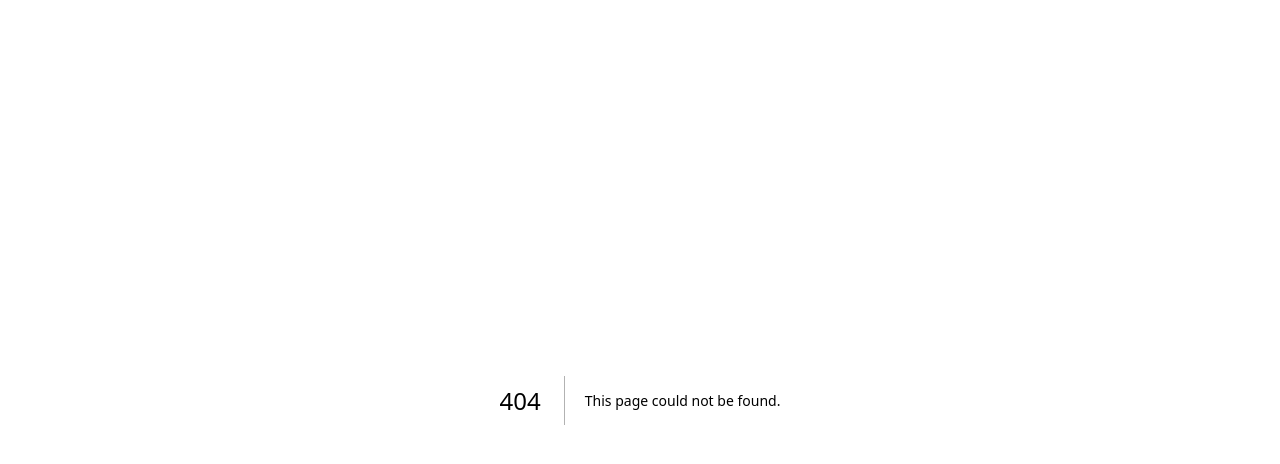
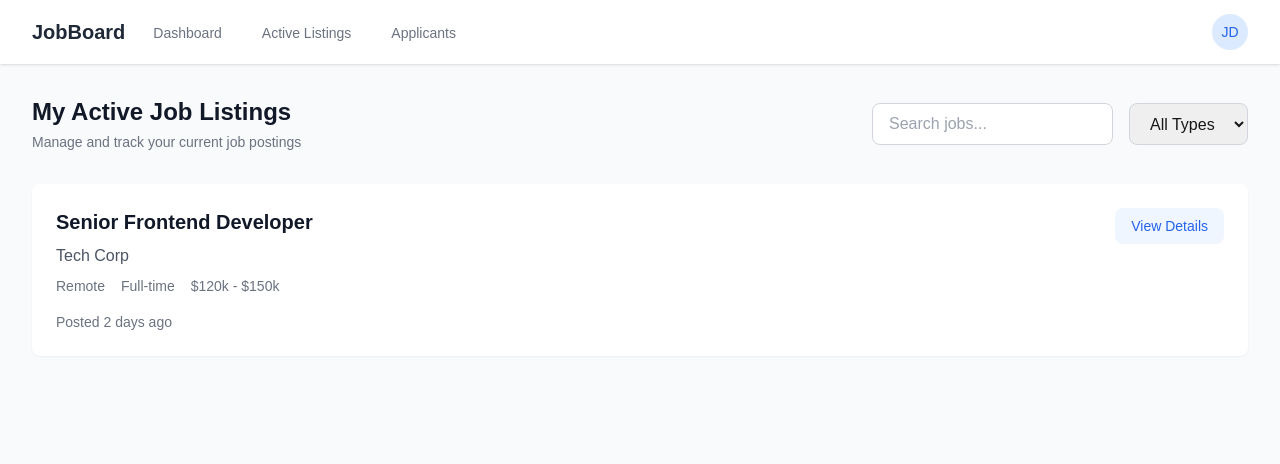
Before and after one commit to Kappaccinoh/simple-jb, a Next.js app in the folder simplejbapp/: page /jobs in a window 1280 px wide. Before the commit this address had no page. Shown: the top 464 px of the page. Built offline with nearby package versions, Linux system fonts and the light colour scheme.

Commit message:
stable ui

```diff
--- /dev/null
+++ b/simplejbapp/app/applications/page.tsx
@@ -0,0 +1,97 @@
+import { Navbar } from "@/app/components/navigation/Navbar";
+
+interface Application {
+  id: number;
+  name: string;
+  position: string;
+  applied: string;
+  status: 'new' | 'reviewed' | 'interviewed' | 'rejected' | 'accepted';
+  email: string;
+}
+
+export default function ApplicationsPage() {
+  const applications: Application[] = [
+    {
+      id: 1,
+      name: "John Doe",
+      position: "Senior Frontend Developer",
+      applied: "2024-02-15",
+      status: "new",
+      email: "john.doe@example.com"
+    },
+    {
+      id: 2,
+      name: "Jane Smith",
+      position: "Backend Engineer",
+      applied: "2024-02-14",
+      status: "reviewed",
+      email: "jane.smith@example.com"
+    },
+    // Add more sample applications...
+  ];
+
+  return (
+    <div className="min-h-screen bg-gray-50 dark:bg-gray-900">
+      <Navbar />
+      <div className="max-w-7xl mx-auto px-4 sm:px-6 lg:px-8 py-8">
+        <div className="mb-8">
+          <h1 className="text-2xl font-bold text-gray-900 dark:text-white">
+            Applicant Management
+          </h1>
+          <p className="mt-1 text-sm text-gray-500 dark:text-gray-400">
+            Track and respond to candidates who have applied to your positions
+          </p>
+        </div>
+
+        <div className="bg-white dark:bg-gray-800 rounded-lg shadow-sm">
+          <div className="p-6">
+            <div className="space-y-6">
+              {applications.map((application) => (
+                <div
+                  key={application.id}
+                  className="border-b border-gray-200 dark:border-gray-700 last:border-0 pb-6 last:pb-0"
+                >
+                  <div className="flex justify-between items-start">
+                    <div className="flex-1">
+                      <div className="flex items-center gap-3">
+                        <h3 className="font-medium text-gray-900 dark:text-white">
+                          {application.name}
+                        </h3>
+                        <span className={`inline-flex items-center px-2.5 py-0.5 rounded-full text-xs font-medium ${
+                          application.status === 'new' ? 'bg-blue-100 text-blue-800' :
+                          application.status === 'reviewed' ? 'bg-yellow-100 text-yellow-800' :
+                          application.status === 'interviewed' ? 'bg-purple-100 text-purple-800' :
+                          application.status === 'accepted' ? 'bg-green-100 text-green-800' :
+                          'bg-red-100 text-red-800'
+                        }`}>
+                          {application.status.charAt(0).toUpperCase() + application.status.slice(1)}
+                        </span>
+                      </div>
+                      <p className="mt-1 text-sm text-gray-500 dark:text-gray-400">
+                        {application.position}
+                      </p>
+                      <p className="text-sm text-gray-500 dark:text-gray-400">
+                        {application.email}
+                      </p>
+                      <p className="mt-2 text-sm text-gray-500 dark:text-gray-400">
+                        Applied on {application.applied}
+                      </p>
+                    </div>
+                    <div className="flex gap-2">
+                      <button className="text-sm text-blue-600 hover:text-blue-700 dark:text-blue-400 dark:hover:text-blue-300">
+                        View Details
+                      </button>
+                      <button className="text-sm text-gray-600 hover:text-gray-700 dark:text-gray-400 dark:hover:text-gray-300">
+                        Update Status
+                      </button>
+                    </div>
+                  </div>
+                </div>
+              ))}
+            </div>
+          </div>
+        </div>
+      </div>
+    </div>
+  );
+}
--- a/simplejbapp/app/components/dashboard/RecentApplications.tsx
+++ b/simplejbapp/app/components/dashboard/RecentApplications.tsx
@@ -1,6 +1,7 @@
 'use client';
 
 import React from 'react';
+import Link from 'next/link';
 
 interface Application {
   id: number;
@@ -57,9 +58,6 @@ export function RecentApplications() {
           <h2 className="text-lg font-semibold text-gray-900 dark:text-white">
             Recent Applications
           </h2>
-          <button className="text-sm text-blue-600 hover:text-blue-700 dark:text-blue-400 dark:hover:text-blue-300">
-            View all
-          </button>
         </div>
 
         <div className="space-y-4">
@@ -105,9 +103,12 @@ export function RecentApplications() {
       </div>
 
       <div className="border-t border-gray-200 dark:border-gray-700 px-6 py-4">
-        <button className="text-sm text-gray-500 hover:text-gray-700 dark:text-gray-400 dark:hover:text-gray-300">
-          Export applications →
-        </button>
+        <Link
+          href="/applications"
+          className="text-sm text-gray-500 hover:text-gray-700 dark:text-gray-400 dark:hover:text-gray-300"
+        >
+          View all applications →
+        </Link>
       </div>
     </div>
   );
--- a/simplejbapp/app/components/navigation/Navbar.tsx
+++ b/simplejbapp/app/components/navigation/Navbar.tsx
@@ -21,16 +21,22 @@ export function Navbar() {
             </div>
             <div className="hidden sm:ml-6 sm:flex sm:space-x-8">
               <Link
+                href="/"
+                className="border-transparent text-gray-500 hover:border-gray-300 hover:text-gray-700 inline-flex items-center px-1 pt-1 border-b-2 text-sm font-medium dark:text-gray-300 dark:hover:text-white transition-colors"
+              >
+                Dashboard
+              </Link>
+              <Link
                 href="/jobs"
                 className="border-transparent text-gray-500 hover:border-gray-300 hover:text-gray-700 inline-flex items-center px-1 pt-1 border-b-2 text-sm font-medium dark:text-gray-300 dark:hover:text-white transition-colors"
               >
-                Jobs
+                Active Listings
               </Link>
               <Link
                 href="/applications"
                 className="border-transparent text-gray-500 hover:border-gray-300 hover:text-gray-700 inline-flex items-center px-1 pt-1 border-b-2 text-sm font-medium dark:text-gray-300 dark:hover:text-white transition-colors"
               >
-                Applications
+                Applicants
               </Link>
             </div>
           </div>
--- /dev/null
+++ b/simplejbapp/app/jobs/page.tsx
@@ -0,0 +1,82 @@
+import { Navbar } from "@/app/components/navigation/Navbar";
+import Link from "next/link";
+
+export default function JobsPage() {
+  const jobs = [
+    {
+      id: 1,
+      title: "Senior Frontend Developer",
+      company: "Tech Corp",
+      location: "Remote",
+      salary: "$120k - $150k",
+      type: "Full-time",
+      posted: "2 days ago"
+    },
+    // Add more sample jobs...
+  ];
+
+  return (
+    <div className="min-h-screen bg-gray-50 dark:bg-gray-900">
+      <Navbar />
+      <div className="max-w-7xl mx-auto px-4 sm:px-6 lg:px-8 py-8">
+        <div className="flex justify-between items-center mb-8">
+          <div>
+            <h1 className="text-2xl font-bold text-gray-900 dark:text-white">
+              My Active Job Listings
+            </h1>
+            <p className="mt-1 text-sm text-gray-500 dark:text-gray-400">
+              Manage and track your current job postings
+            </p>
+          </div>
+          <div className="flex gap-4">
+            <input
+              type="text"
+              placeholder="Search jobs..."
+              className="px-4 py-2 border border-gray-300 rounded-lg focus:ring-2 focus:ring-blue-500 focus:border-transparent dark:bg-gray-700 dark:border-gray-600 dark:text-white"
+            />
+            <select className="px-4 py-2 border border-gray-300 rounded-lg focus:ring-2 focus:ring-blue-500 focus:border-transparent dark:bg-gray-700 dark:border-gray-600 dark:text-white">
+              <option>All Types</option>
+              <option>Full-time</option>
+              <option>Part-time</option>
+              <option>Contract</option>
+            </select>
+          </div>
+        </div>
+
+        <div className="space-y-4">
+          {jobs.map((job) => (
+            <div
+              key={job.id}
+              className="bg-white dark:bg-gray-800 rounded-lg shadow-sm p-6 hover:shadow-md transition-shadow"
+            >
+              <div className="flex justify-between items-start">
+                <div>
+                  <h2 className="text-xl font-semibold text-gray-900 dark:text-white">
+                    {job.title}
+                  </h2>
+                  <div className="mt-2 space-y-2">
+                    <p className="text-gray-600 dark:text-gray-300">{job.company}</p>
+                    <div className="flex gap-4 text-sm text-gray-500 dark:text-gray-400">
+                      <span>{job.location}</span>
+                      <span>{job.type}</span>
+                      <span>{job.salary}</span>
+                    </div>
+                  </div>
+                </div>
+                <Link
+                  href={`/jobs/${job.id}`}
+                  className="px-4 py-2 text-sm font-medium text-blue-600 bg-blue-50 rounded-lg hover:bg-blue-100 dark:bg-blue-900/20 dark:text-blue-400 dark:hover:bg-blue-900/30 transition-colors"
+                >
+                  View Details
+                </Link>
+              </div>
+              <div className="mt-4 text-sm text-gray-500 dark:text-gray-400">
+                Posted {job.posted}
+              </div>
+            </div>
+          ))}
+        </div>
+      </div>
+    </div>
+  );
+}
--- a/simplejbapp/app/page.tsx
+++ b/simplejbapp/app/page.tsx
@@ -10,9 +10,14 @@ export default async function Page() {
       <Navbar />
       <div className="max-w-7xl mx-auto px-4 sm:px-6 lg:px-8 py-8">
         <div className="flex justify-between items-center mb-8">
-          <h1 className="text-2xl font-bold text-gray-900 dark:text-white">
-            Employer Dashboard
-          </h1>
+          <div>
+            <h1 className="text-2xl font-bold text-gray-900 dark:text-white">
+              Employer Dashboard
+            </h1>
+            <p className="mt-1 text-sm text-gray-500 dark:text-gray-400">
+              Overview of your recruitment activities and recent applications
+            </p>
+          </div>
           <Link
             href="/jobs/new"
             className="bg-blue-600 text-white px-4 py-2 rounded-lg hover:bg-blue-700 transition-colors"
```
